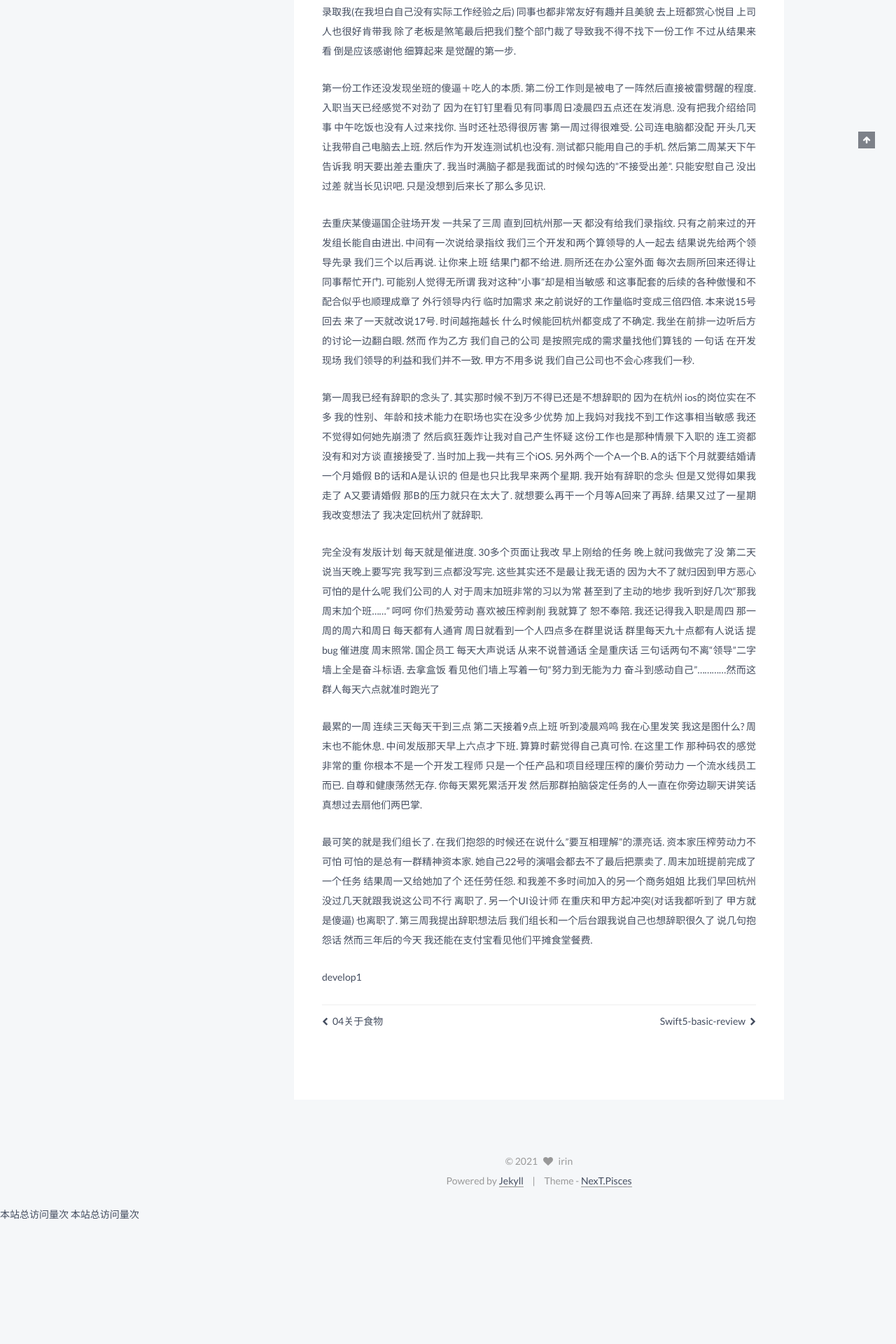
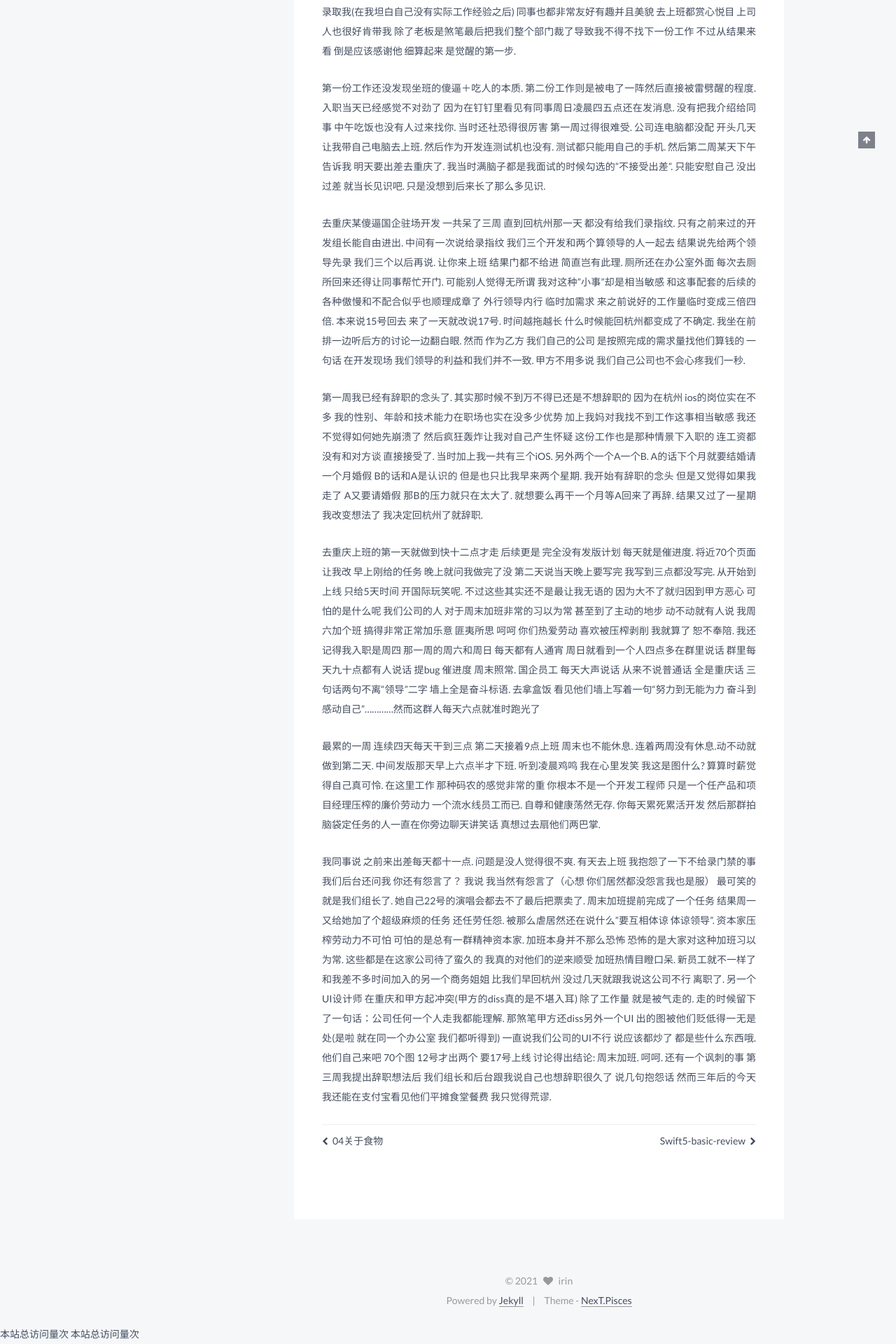
Before and after one commit to lisheng1009/lisheng1009.github.io-old, a Jekyll site: the page built from _posts/2020-12-20-03关于工作.md, in a window 1280 px wide. Shown: the part 788-2708 px from the top of the page at 70% size. Built offline with Jekyll 4.4.1, drawn with Linux system fonts in a browser that asks for light colours; comment, search, counter and statistics services are not loaded; before the commit the page ends 2537 px from its top, so only the background shows below that.

Commit message:
Update 2020-12-20-03关于工作.md

```diff
--- a/_posts/2020-12-20-03关于工作.md
+++ b/_posts/2020-12-20-03关于工作.md
@@ -12,14 +12,12 @@ tags:
 
 第一份工作还没发现坐班的傻逼＋吃人的本质. 第二份工作则是被电了一阵然后直接被雷劈醒的程度. 入职当天已经感觉不对劲了 因为在钉钉里看见有同事周日凌晨四五点还在发消息. 没有把我介绍给同事 中午吃饭也没有人过来找你. 当时还社恐得很厉害 第一周过得很难受. 公司连电脑都没配 开头几天让我带自己电脑去上班. 然后作为开发连测试机也没有. 测试都只能用自己的手机.  然后第二周某天下午告诉我 明天要出差去重庆了. 我当时满脑子都是我面试的时候勾选的"不接受出差". 只能安慰自己 没出过差 就当长见识吧. 只是没想到后来长了那么多见识.
 
-去重庆某傻逼国企驻场开发 一共呆了三周 直到回杭州那一天 都没有给我们录指纹. 只有之前来过的开发组长能自由进出. 中间有一次说给录指纹 我们三个开发和两个算领导的人一起去 结果说先给两个领导先录 我们三个以后再说. 让你来上班 结果门都不给进.  厕所还在办公室外面 每次去厕所回来还得让同事帮忙开门. 可能别人觉得无所谓 我对这种"小事"却是相当敏感 和这事配套的后续的各种傲慢和不配合似乎也顺理成章了 外行领导内行 临时加需求 来之前说好的工作量临时变成三倍四倍. 本来说15号回去 来了一天就改说17号. 时间越拖越长 什么时候能回杭州都变成了不确定. 我坐在前排一边听后方的讨论一边翻白眼. 然而 作为乙方 我们自己的公司 是按照完成的需求量找他们算钱的 一句话 在开发现场 我们领导的利益和我们并不一致. 甲方不用多说 我们自己公司也不会心疼我们一秒.
+去重庆某傻逼国企驻场开发 一共呆了三周 直到回杭州那一天 都没有给我们录指纹. 只有之前来过的开发组长能自由进出. 中间有一次说给录指纹 我们三个开发和两个算领导的人一起去 结果说先给两个领导先录 我们三个以后再说. 让你来上班 结果门都不给进 简直岂有此理.  厕所还在办公室外面 每次去厕所回来还得让同事帮忙开门. 可能别人觉得无所谓 我对这种"小事"却是相当敏感 和这事配套的后续的各种傲慢和不配合似乎也顺理成章了 外行领导内行 临时加需求 来之前说好的工作量临时变成三倍四倍. 本来说15号回去 来了一天就改说17号. 时间越拖越长 什么时候能回杭州都变成了不确定. 我坐在前排一边听后方的讨论一边翻白眼. 然而 作为乙方 我们自己的公司 是按照完成的需求量找他们算钱的 一句话 在开发现场 我们领导的利益和我们并不一致. 甲方不用多说 我们自己公司也不会心疼我们一秒.
 
 第一周我已经有辞职的念头了. 其实那时候不到万不得已还是不想辞职的 因为在杭州 ios的岗位实在不多 我的性别、年龄和技术能力在职场也实在没多少优势 加上我妈对我找不到工作这事相当敏感 我还不觉得如何她先崩溃了 然后疯狂轰炸让我对自己产生怀疑 这份工作也是那种情景下入职的 连工资都没有和对方谈 直接接受了. 当时加上我一共有三个iOS. 另外两个一个A一个B. A的话下个月就要结婚请一个月婚假 B的话和A是认识的 但是也只比我早来两个星期. 我开始有辞职的念头 但是又觉得如果我走了 A又要请婚假 那B的压力就只在太大了. 就想要么再干一个月等A回来了再辞. 结果又过了一星期 我改变想法了 我决定回杭州了就辞职.
 
-完全没有发版计划 每天就是催进度. 30多个页面让我改 早上刚给的任务 晚上就问我做完了没 第二天说当天晚上要写完 我写到三点都没写完. 这些其实还不是最让我无语的 因为大不了就归因到甲方恶心 可怕的是什么呢 我们公司的人 对于周末加班非常的习以为常 甚至到了主动的地步 我听到好几次“那我周末加个班……” 呵呵 你们热爱劳动 喜欢被压榨剥削 我就算了 恕不奉陪. 我还记得我入职是周四 那一周的周六和周日 每天都有人通宵 周日就看到一个人四点多在群里说话 群里每天九十点都有人说话 提bug 催进度 周末照常. 国企员工 每天大声说话 从来不说普通话 全是重庆话 三句话两句不离“领导”二字 墙上全是奋斗标语. 去拿盒饭 看见他们墙上写着一句“努力到无能为力 奋斗到感动自己”…………然而这群人每天六点就准时跑光了
+去重庆上班的第一天就做到快十二点才走 后续更是 完全没有发版计划 每天就是催进度. 将近70个页面让我改 早上刚给的任务 晚上就问我做完了没 第二天说当天晚上要写完 我写到三点都没写完. 从开始到上线 只给5天时间 开国际玩笑呢. 不过这些其实还不是最让我无语的 因为大不了就归因到甲方恶心 可怕的是什么呢 我们公司的人 对于周末加班非常的习以为常 甚至到了主动的地步 动不动就有人说 我周六加个班 搞得非常正常加乐意 匪夷所思 呵呵 你们热爱劳动 喜欢被压榨剥削 我就算了 恕不奉陪. 我还记得我入职是周四 那一周的周六和周日 每天都有人通宵 周日就看到一个人四点多在群里说话 群里每天九十点都有人说话 提bug 催进度 周末照常. 国企员工 每天大声说话 从来不说普通话 全是重庆话 三句话两句不离“领导”二字 墙上全是奋斗标语. 去拿盒饭 看见他们墙上写着一句“努力到无能为力 奋斗到感动自己”…………然而这群人每天六点就准时跑光了
 
-最累的一周 连续三天每天干到三点 第二天接着9点上班 听到凌晨鸡鸣 我在心里发笑 我这是图什么? 周末也不能休息. 中间发版那天早上六点才下班. 算算时薪觉得自己真可怜. 在这里工作 那种码农的感觉非常的重 你根本不是一个开发工程师 只是一个任产品和项目经理压榨的廉价劳动力 一个流水线员工而已. 自尊和健康荡然无存. 你每天累死累活开发 然后那群拍脑袋定任务的人一直在你旁边聊天讲笑话 真想过去扇他们两巴掌.
+最累的一周 连续四天每天干到三点 第二天接着9点上班 周末也不能休息. 连着两周没有休息.动不动就做到第二天. 中间发版那天早上六点半才下班.  听到凌晨鸡鸣 我在心里发笑 我这是图什么?  算算时薪觉得自己真可怜. 在这里工作 那种码农的感觉非常的重 你根本不是一个开发工程师 只是一个任产品和项目经理压榨的廉价劳动力 一个流水线员工而已. 自尊和健康荡然无存. 你每天累死累活开发 然后那群拍脑袋定任务的人一直在你旁边聊天讲笑话 真想过去扇他们两巴掌.
 
-最可笑的就是我们组长了. 在我们抱怨的时候还在说什么"要互相理解"的漂亮话. 资本家压榨劳动力不可怕 可怕的是总有一群精神资本家. 她自己22号的演唱会都去不了最后把票卖了. 周末加班提前完成了一个任务 结果周一又给她加了个 还任劳任怨.  和我差不多时间加入的另一个商务姐姐 比我们早回杭州 没过几天就跟我说这公司不行 离职了. 另一个UI设计师 在重庆和甲方起冲突(对话我都听到了 甲方就是傻逼) 也离职了.  第三周我提出辞职想法后 我们组长和一个后台跟我说自己也想辞职很久了 说几句抱怨话 然而三年后的今天 我还能在支付宝看见他们平摊食堂餐费.
-
-develop1
+我同事说 之前来出差每天都十一点. 问题是没人觉得很不爽. 有天去上班 我抱怨了一下不给录门禁的事 我们后台还问我 你还有怨言了？ 我说 我当然有怨言了（心想 你们居然都没怨言我也是服） 最可笑的就是我们组长了. 她自己22号的演唱会都去不了最后把票卖了. 周末加班提前完成了一个任务 结果周一又给她加了个超级麻烦的任务 还任劳任怨. 被那么虐居然还在说什么"要互相体谅 体谅领导". 资本家压榨劳动力不可怕 可怕的是总有一群精神资本家.  加班本身并不那么恐怖 恐怖的是大家对这种加班习以为常. 这些都是在这家公司待了蛮久的 我真的对他们的逆来顺受 加班热情目瞪口呆. 新员工就不一样了 和我差不多时间加入的另一个商务姐姐 比我们早回杭州 没过几天就跟我说这公司不行 离职了. 另一个UI设计师 在重庆和甲方起冲突(甲方的diss真的是不堪入耳) 除了工作量 就是被气走的. 走的时候留下了一句话：公司任何一个人走我都能理解.  那煞笔甲方还diss另外一个UI 出的图被他们贬低得一无是处(是啦 就在同一个办公室 我们都听得到) 一直说我们公司的UI不行 说应该都炒了 都是些什么东西哦.  他们自己来吧 70个图 12号才出两个 要17号上线 讨论得出结论: 周末加班. 呵呵. 还有一个讽刺的事 第三周我提出辞职想法后 我们组长和后台跟我说自己也想辞职很久了 说几句抱怨话 然而三年后的今天 我还能在支付宝看见他们平摊食堂餐费 我只觉得荒谬.
```
